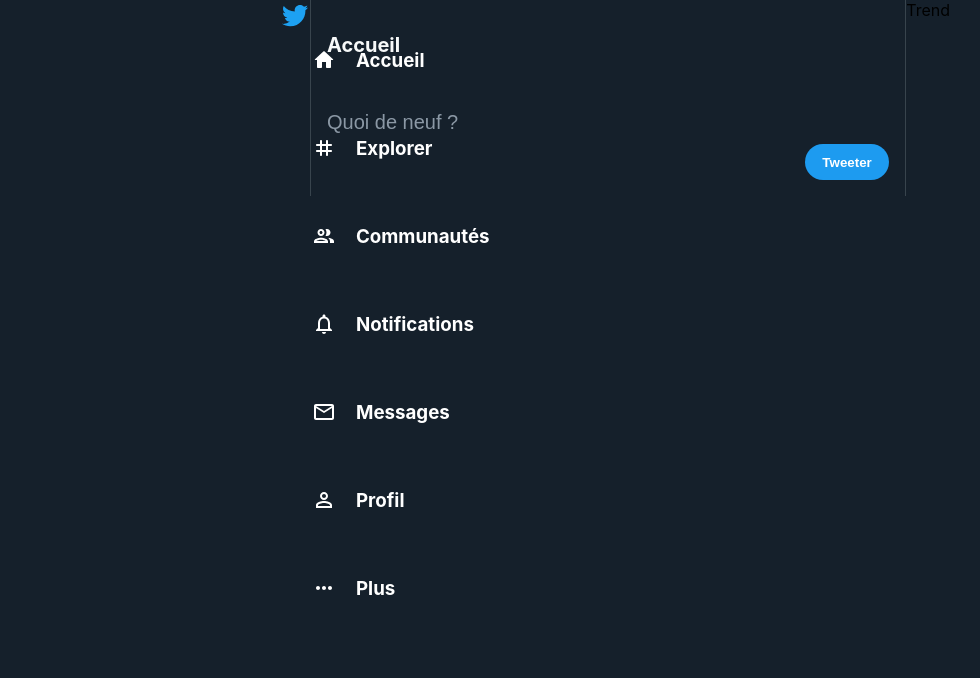
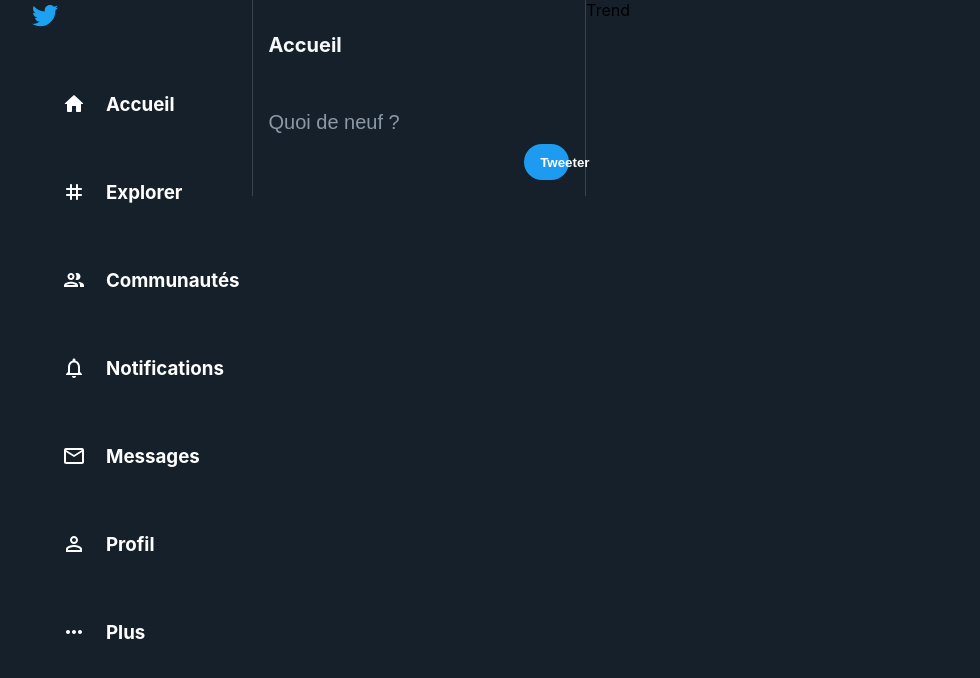
Before and after one commit to Alexis-pdvn/Twitter-react, a React (Create React App) app: page / in a window 1280 px wide. Shown: the top 678 px of the page, without its empty margins (10-990 px from the left). Built offline with nearby package versions, Linux system fonts and the light colour scheme; no server answers.

Commit message:
modif css menu fix

```diff
--- a/src/App.css
+++ b/src/App.css
@@ -4,7 +4,6 @@
 
 .container{
   max-width: 50%;
-  margin: 0 auto;
 }
 
 .main{
@@ -84,21 +83,31 @@
   align-items: center;
   cursor: pointer;
 }
-.sidebar{
-  position: fixed;
-  z-index: 1;
-  top: 0;
-  left: 250px;
-  overflow-x: hidden;
-}
 .sidebar {
+  border-right: 1px solid var(--twitter-background);
   flex: 0.4;
-  border-right: 1px solid var(--twitter-background);
   min-width: fit-content;
   overflow-y: scroll;
-  display: flex;
   align-items: center;
   cursor: pointer;
+}
+
+.sidebar__twitterIcon {
+  color: var(--twitter-color);
+  font-size: 30px !important;
+  margin-left: 20px;
+  margin-bottom: 20px;
+}
+
+.sidebar__tweet {
+  background-color: var(--twitter-color) !important;
+  border: none !important;
+  color: white !important;
+  font-weight: 900 !important;
+  text-transform: inherit !important;
+  border-radius: 30px !important;
+  height: 50px !important;
+  margin-top: 20px !important;
 }
 .menu_link > h2 {
   font-weight: 800;
```
